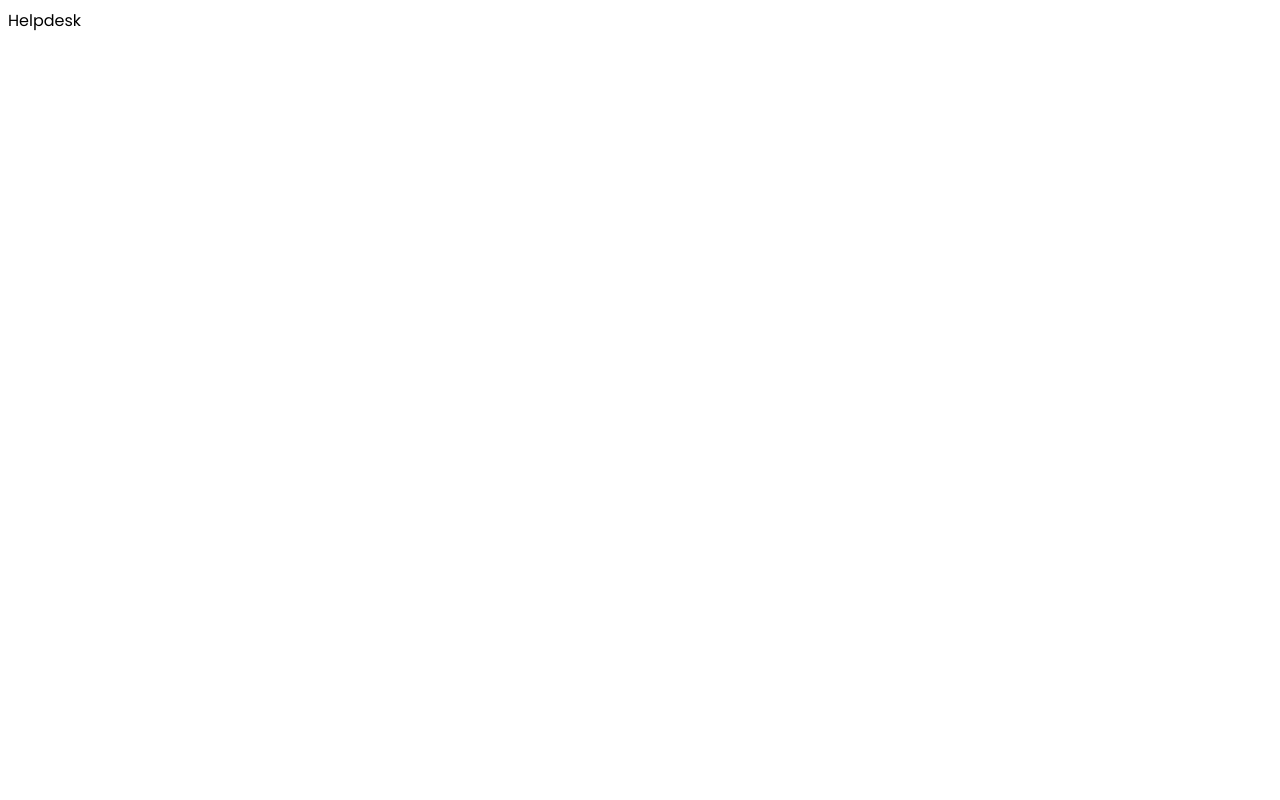
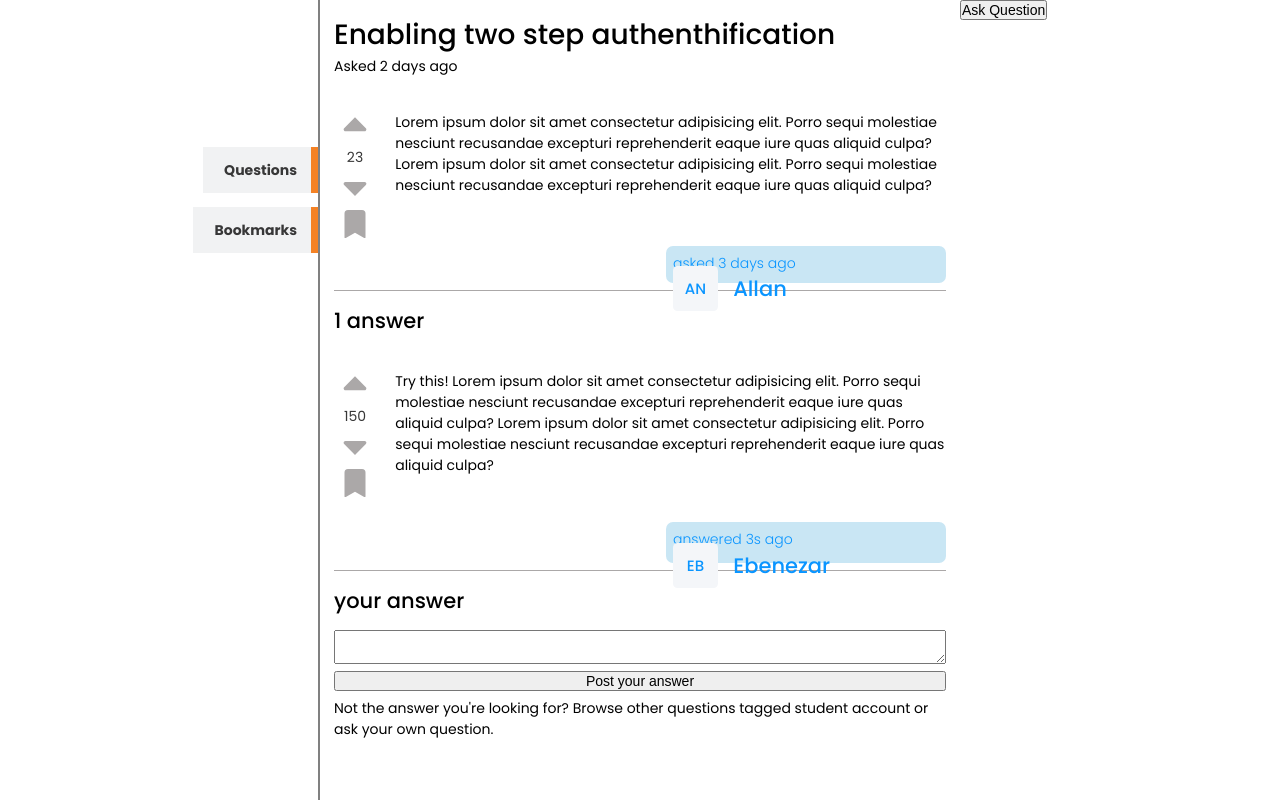
Before and after one commit to Ebenezr/HelpDesk, a React (Vite) app: page / in a window 1280 px wide. Built offline with nearby package versions, Linux system fonts and the light colour scheme.

Commit message:
[ADD] add solutions page

```diff
--- a/src/App.jsx
+++ b/src/App.jsx
@@ -1,7 +1,12 @@
+import Solutions from "./pages/Solutions";
 import "./sass/style.scss";
 
 function App() {
-  return <div className="App">Helpdesk</div>;
+  return (
+    <>
+      <Solutions />
+    </>
+  );
 }
 
 export default App;
--- /dev/null
+++ b/src/components/avata.tsx
@@ -0,0 +1,42 @@
+import React from "react";
+import { styled } from "@stitches/react";
+import { violet, blackA } from "@radix-ui/colors";
+import * as AvatarPrimitive from "@radix-ui/react-avatar";
+
+const StyledAvatar = styled(AvatarPrimitive.Root, {
+  display: "inline-flex",
+  alignItems: "center",
+  justifyContent: "center",
+  verticalAlign: "middle",
+  overflow: "hidden",
+  userSelect: "none",
+  width: 45,
+  height: 45,
+  borderRadius: "10%",
+  backgroundColor: blackA.blackA3,
+});
+
+const StyledImage = styled(AvatarPrimitive.Image, {
+  width: "100%",
+  height: "100%",
+  objectFit: "cover",
+  borderRadius: "inherit",
+});
+
+const StyledFallback = styled(AvatarPrimitive.Fallback, {
+  width: "100%",
+  height: "100%",
+  display: "flex",
+  alignItems: "center",
+  justifyContent: "center",
+  backgroundColor: "#f4f6f9",
+  color: "#0a95ff",
+  fontSize: 15,
+  lineHeight: 1,
+  fontWeight: 500,
+});
+
+// Exports
+export const Avatar = StyledAvatar;
+export const AvatarImage = StyledImage;
+export const AvatarFallback = StyledFallback;
--- a/src/main.jsx
+++ b/src/main.jsx
@@ -1,9 +1,12 @@
 import React from "react";
 import ReactDOM from "react-dom/client";
 import App from "./App";
+import { BrowserRouter as Router, Routes, Route } from "react-router-dom";
 
 ReactDOM.createRoot(document.getElementById("root")).render(
   <React.StrictMode>
-    <App />
+    <Router>
+      <App />
+    </Router>
   </React.StrictMode>
 );
--- /dev/null
+++ b/src/pages/Solutions.jsx
@@ -0,0 +1,89 @@
+import { NavLink } from "react-router-dom";
+import React from "react";
+import { TiArrowSortedUp, TiArrowSortedDown } from "react-icons/ti";
+import { BsFillBookmarkFill } from "react-icons/bs";
+import { Avatar, AvatarFallback, AvatarImage } from "../components/avata";
+
+const Solutions = () => {
+  return (
+    <section className="main-section">
+      <aside className="aside">
+        <NavLink className="side__nav__links" to="/questions">
+          <h3>Questions</h3>
+        </NavLink>
+        <NavLink className="side__nav__links" to="/questions">
+          <h3>Bookmarks</h3>
+        </NavLink>
+      </aside>
+      <main className="main-section-content">
+        <div className="section-header">
+          <h3>Enabling two step authenthification</h3>
+          <small>Asked 2 days ago</small>
+        </div>
+
+        <div className="question">
+          <div className="submenu">
+            <TiArrowSortedUp className="chevrons" />
+            <p>23</p>
+            <TiArrowSortedDown className="chevrons" />
+            <BsFillBookmarkFill className="chevrons bookmark" />
+          </div>
+          <div className="question-content">
+            Lorem ipsum dolor sit amet consectetur adipisicing elit. Porro sequi
+            molestiae nesciunt recusandae excepturi reprehenderit eaque iure
+            quas aliquid culpa? Lorem ipsum dolor sit amet consectetur
+            adipisicing elit. Porro sequi molestiae nesciunt recusandae
+            excepturi reprehenderit eaque iure quas aliquid culpa?
+          </div>
+          <div className="user-card">
+            <small>asked 3 days ago</small>
+            <Avatar className="avatar">
+              <AvatarImage src=" " alt="Pedro Duarte" />
+              <AvatarFallback>AN</AvatarFallback>
+            </Avatar>
+            <p className="username">Allan</p>
+          </div>
+        </div>
+        <h2 className="article-title">1 answer</h2>
+        <div className="question">
+          <div className="submenu">
+            <TiArrowSortedUp className="chevrons" />
+            <p>150</p>
+            <TiArrowSortedDown className="chevrons" />
+            <BsFillBookmarkFill className="chevrons bookmark" />
+          </div>
+          <div className="question-content">
+            Try this! Lorem ipsum dolor sit amet consectetur adipisicing elit.
+            Porro sequi molestiae nesciunt recusandae excepturi reprehenderit
+            eaque iure quas aliquid culpa? Lorem ipsum dolor sit amet
+            consectetur adipisicing elit. Porro sequi molestiae nesciunt
+            recusandae excepturi reprehenderit eaque iure quas aliquid culpa?
+          </div>
+          <div className="user-card">
+            <small>answered 3s ago</small>
+            <Avatar className="avatar">
+              <AvatarImage src=" " alt="Pedro Duarte" />
+              <AvatarFallback>EB</AvatarFallback>
+            </Avatar>
+            <p className="username">Ebenezar</p>
+          </div>
+        </div>
+        <h2 className="article-title">your answer</h2>
+        <div className="your-answer">
+          <textarea name="your-answer" id="your-answer"></textarea>
+          <button className="btn pry-btn">Post your answer</button>
+          <small>
+            Not the answer you're looking for? Browse other questions tagged
+            student account or ask your own question.
+          </small>
+        </div>
+      </main>
+      <article className="articles">
+        <button className="btn pri-btn">Ask Question</button>
+        <div className="related"></div>
+      </article>
+    </section>
+  );
+};
+
+export default Solutions;
--- /dev/null
+++ b/src/sass/_solutions.scss
@@ -0,0 +1,105 @@
+.main-section {
+  display: grid;
+  grid-template-columns: 25% auto 25%;
+  height: 100%;
+  width: 100%;
+
+  .aside {
+    border-right: 0.15rem solid grey;
+    display: flex;
+    flex-direction: column;
+    align-items: flex-end;
+    padding-top: 10rem;
+    .side__nav__links {
+      text-decoration: none;
+      position: relative;
+      padding: 0.9rem 1.5rem;
+      margin: 0.5rem 0;
+      background: $color-bg-variant;
+      color: $color-dark;
+      &::after {
+        position: absolute;
+        right: 0;
+        top: 0;
+        content: "";
+        height: 100%;
+        width: 0.5rem;
+        background: $color-accent;
+      }
+    }
+  }
+  .main-section-content {
+    display: flex;
+    flex-direction: column;
+    gap: 1rem;
+    padding: 1rem;
+    .section-header {
+      h3 {
+        font-weight: 500;
+        font-size: 2rem;
+      }
+    }
+    .article-title {
+      font-weight: 500;
+      font-size: 1.5rem;
+    }
+    .question {
+      padding: 0.5rem 0;
+      border-bottom: 0.1rem solid $color-info-dark;
+      display: grid;
+      grid-template-columns: 10% auto;
+      grid-template-rows: auto 20%;
+      grid-template-areas:
+        "submenu content"
+        "submenu card";
+      .user-card {
+        border-radius: 0.5rem;
+        padding: 0.5rem;
+        background: $color-primary-variant;
+        width: 20rem;
+
+        grid-area: card;
+        justify-self: flex-end;
+        display: grid;
+        gap: 0.5em;
+        grid-template-columns: 20% auto;
+        grid-template-rows: 25% auto;
+        grid-template-areas:
+          "status status"
+          "avatar username"
+          "avatar username";
+        small {
+          color: $color-primary;
+          grid-area: status;
+          font-weight: 300;
+        }
+        .avatar {
+          grid-area: avatar;
+        }
+        .username {
+          grid-area: username;
+          display: grid;
+          align-items: center;
+          font-weight: 500;
+          font-size: 1.5rem;
+          color: $color-primary;
+        }
+      }
+      .question-content {
+        grid-area: content;
+        padding-top: 1rem;
+      }
+      .submenu {
+        grid-area: submenu;
+      }
+    }
+    .your-answer {
+      display: flex;
+      flex-direction: column;
+      gap: 0.5rem;
+    }
+  }
+  .articles {
+    // border-left: 0.15rem solid grey;
+  }
+}
--- a/src/sass/_variables.scss
+++ b/src/sass/_variables.scss
@@ -1,4 +1,5 @@
 $color-bg: #f1f2f3;
+$color-bg-variant: #f1f2f3;
 //DARK TEXT
 $color-info-dark: #7a7878;
 //LIGHT TEXT
--- a/src/sass/style.scss
+++ b/src/sass/style.scss
@@ -3,7 +3,43 @@
 @import "./variables";
 
 @import "./header";
+@import "./solutions";
+
+*,
+::after,
+::before {
+  padding: 0;
+  margin: 0;
+  box-sizing: border-box;
+  font-size: 14px;
+}
 
 body {
   font-family: "Poppins", sans-serif;
+  background: white;
+  height: 100vh;
+  width: 100vw;
 }
+
+#root {
+  height: 100%;
+  width: 100%;
+}
+
+.submenu {
+  width: 3rem;
+  padding: 0.5rem;
+  display: flex;
+  flex-direction: column;
+  align-items: center;
+  .chevrons {
+    font-size: 3rem;
+    color: $color-info-dark;
+    &.bookmark {
+      font-size: 2rem;
+    }
+  }
+  p {
+    color: $color-dark;
+  }
+}
```
Also changed, not shown: package.json (+7 -1 lines), 1 other file (tests, documents, lock files or other folders).
